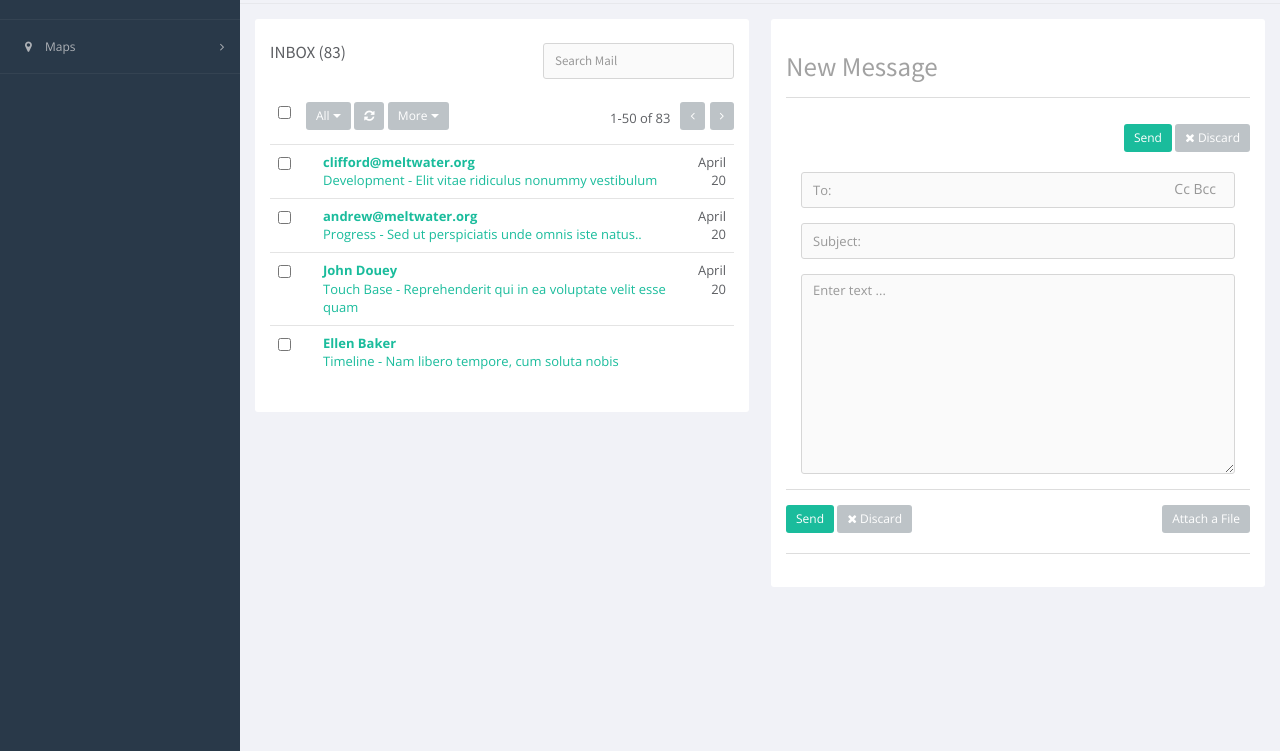
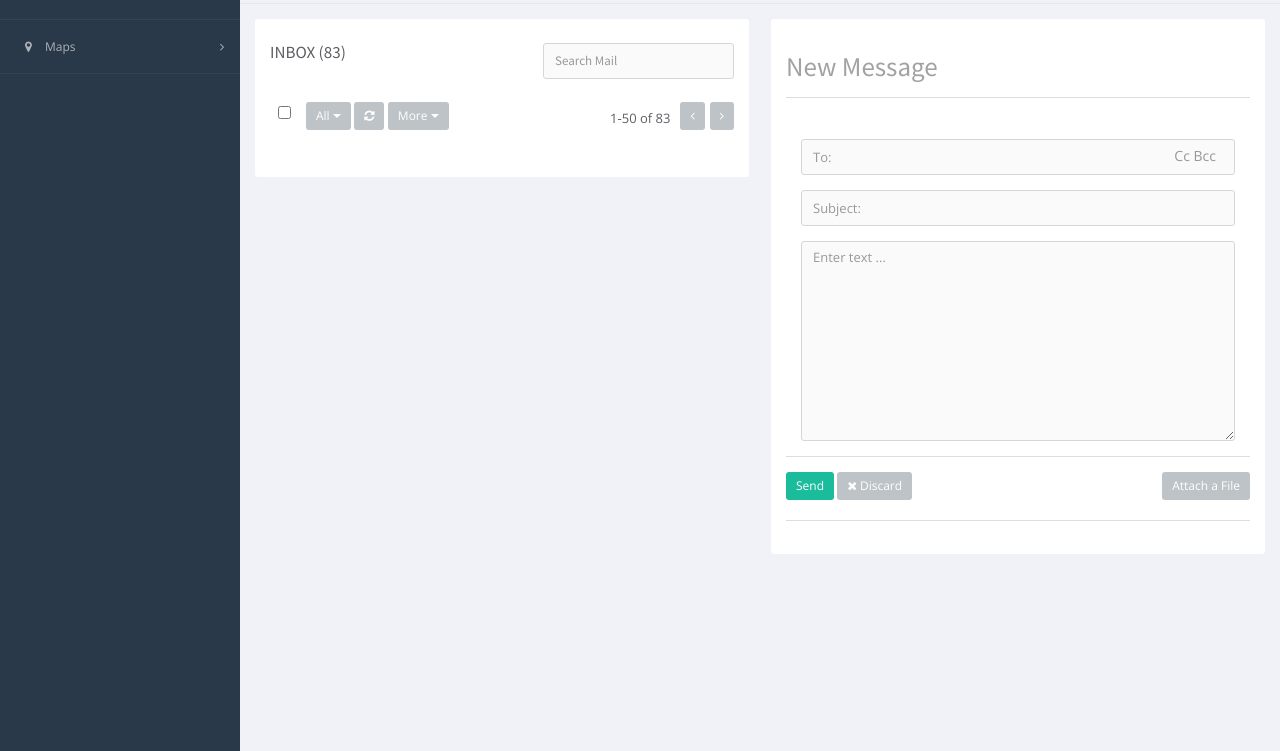
Before and after one commit to alfredayibonte/ipharm, a Django app: template templates/registration/email.html in a window 1280 px wide. Shown: the part 329-1080 px from the top of the page. Run offline with Django 3.2, Linux system fonts and the light colour scheme; the template is opened without the code that fills it, so the values that code supplies are empty; parts of the project's set-up code (start-up, migrations or seed data) failed here and were passed over; some libraries are stand-ins or nearby versions.

Commit message:
made changes to email.js

```diff
--- a/static/js/email.js
+++ b/static/js/email.js
@@ -18,9 +18,10 @@ $(document).ready(function() {
         }
     });
 
-    $("button[class='btn btn-sm btn-primary']").on('click', function(event) {
+    $("#send").on('click', function(event) {
         event.preventDefault();
-
+        var from = $("input[name='username']").val();
+        console.log(from);
         to = $('#to').val();
         var subject = $('#subject').val();
         var message = $("textarea[class='textarea form-control']").val();
@@ -40,7 +41,7 @@ $(document).ready(function() {
             data: {
                 'key': 'OM0lDv3olFdqujMd9yckTQ',
                 'message': {
-                    'from_email': 'alfredayibonte@gmail.com',
+                    'from_email': from,
                     'to': mylist,
                     'autotext': 'true',
                     'subject': subject,
@@ -55,12 +56,13 @@ $(document).ready(function() {
 });
 
 function success_func(data) {
-    console.log(data);
+
     location.reload();
+    $('#success').show();
 }
 
 function error_func(er) {
-    console.log(er);
+
     location.reload();
 
 }
--- a/templates/registration/email.html
+++ b/templates/registration/email.html
@@ -93,53 +93,6 @@
                                             </tr>
                                         {% endfor %}
 
-                                        <tr class="unread">
-                                            <td>
-                                                <input type="checkbox" class="mail-checkbox">
-                                            </td>
-                                            <td>
-                                            </td>
-                                            <td class="message"><a href="#"><span class="title">clifford@meltwater.org</span>
-                                                Development - Elit vitae ridiculus nonummy vestibulum</a>
-                                            </td>
-                                            <td class="text-right">April 20
-                                            </td>
-                                        </tr>
-                                        <tr class="unread">
-                                            <td>
-                                                <input type="checkbox" class="mail-checkbox">
-                                            </td>
-                                            <td>
-                                            </td>
-                                            <td class="message"><a href="#"><span class="title">andrew@meltwater.org</span>
-                                                Progress - Sed ut perspiciatis unde omnis iste natus..</a>
-                                            </td>
-                                            <td class="text-right">April 20
-                                            </td>
-                                        </tr>
-                                        <tr class="unread">
-                                            <td>
-                                                <input type="checkbox" class="mail-checkbox">
-                                            </td>
-                                            <td>
-                                            </td>
-                                            <td class="message"><a href="#"><span class="title">John Douey</span>
-                                                Touch Base - Reprehenderit qui in ea voluptate velit esse quam</a>
-                                            </td>
-                                            <td class="text-right">April 20</td>
-                                        </tr>
-                                        <tr class="unread">
-                                            <td>
-                                                <input type="checkbox" class="mail-checkbox">
-                                            </td>
-                                            <td>
-                                            </td>
-                                            <td class="message"><a href="#"><span class="title">Ellen Baker</span>
-                                                Timeline - Nam libero tempore, cum soluta nobis</a>
-                                            </td>
-                                            <td class="text-right">
-                                            </td>
-                                        </tr>
                                         </tbody>
                                     </table>
 
@@ -153,13 +106,14 @@
                             <div class="panel-body">
                                 <header>
                                     <h2>New Message</h2>
+
                                 </header>
                                 <div class="row view-mail-header">
                                     <div class="col-md-12">
                                         <div class="view-mail-reply pull-right">
-                                            <button class="btn btn-sm btn-primary">Send</button>
-                                            <button class="btn btn-default btn-sm tooltips" data-original-title="Discard" data-toggle="tooltip" data-placement="top" title="Discard"><i class="fa fa-times"></i> Discard
-                                            </button>
+                                            <div id="success" hidden="true">
+                                                <p  class="label label-success">email successfully sent..</p>
+                                            </div>
                                         </div>
                                     </div>
                                 </div>
@@ -188,9 +142,11 @@
                                                 <textarea class="textarea form-control" rows="5" cols="40" placeholder="Enter text ..." style="width: 100%; height: 200px"></textarea>
                                             </div>
                                             <div class="panel-footer">
-                                                <button class="btn btn-sm btn-primary ">Send</button>
+                                                <input type="hidden" name="username" value="{{ user.email }}">
+                                                <button class="btn btn-sm btn-primary " id="send">Send</button>
                                                 <button class="btn btn-default btn-sm "><i class="fa fa-times"></i> Discard</button>
                                                 <button class="btn btn-default btn-sm pull-right"> Attach a File</button>
+
 
                                             </div>
                                         </div>
```
